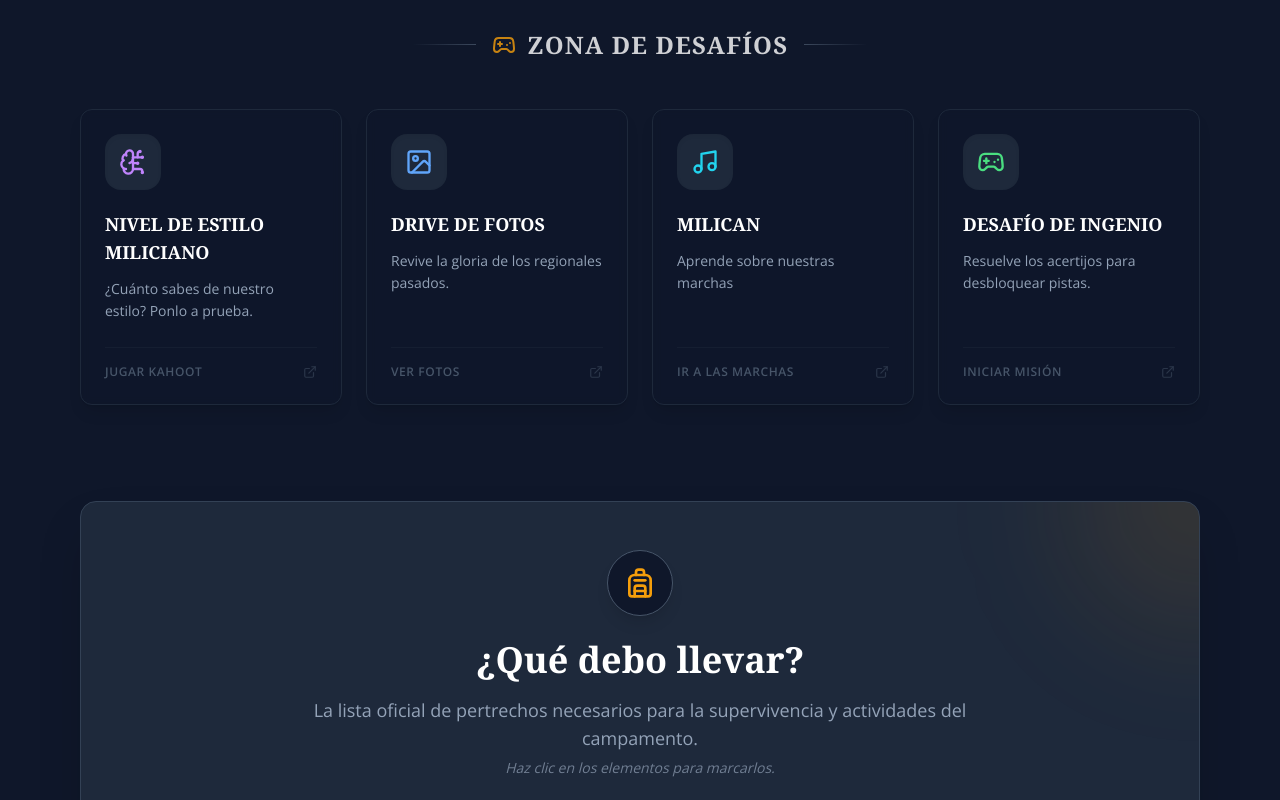
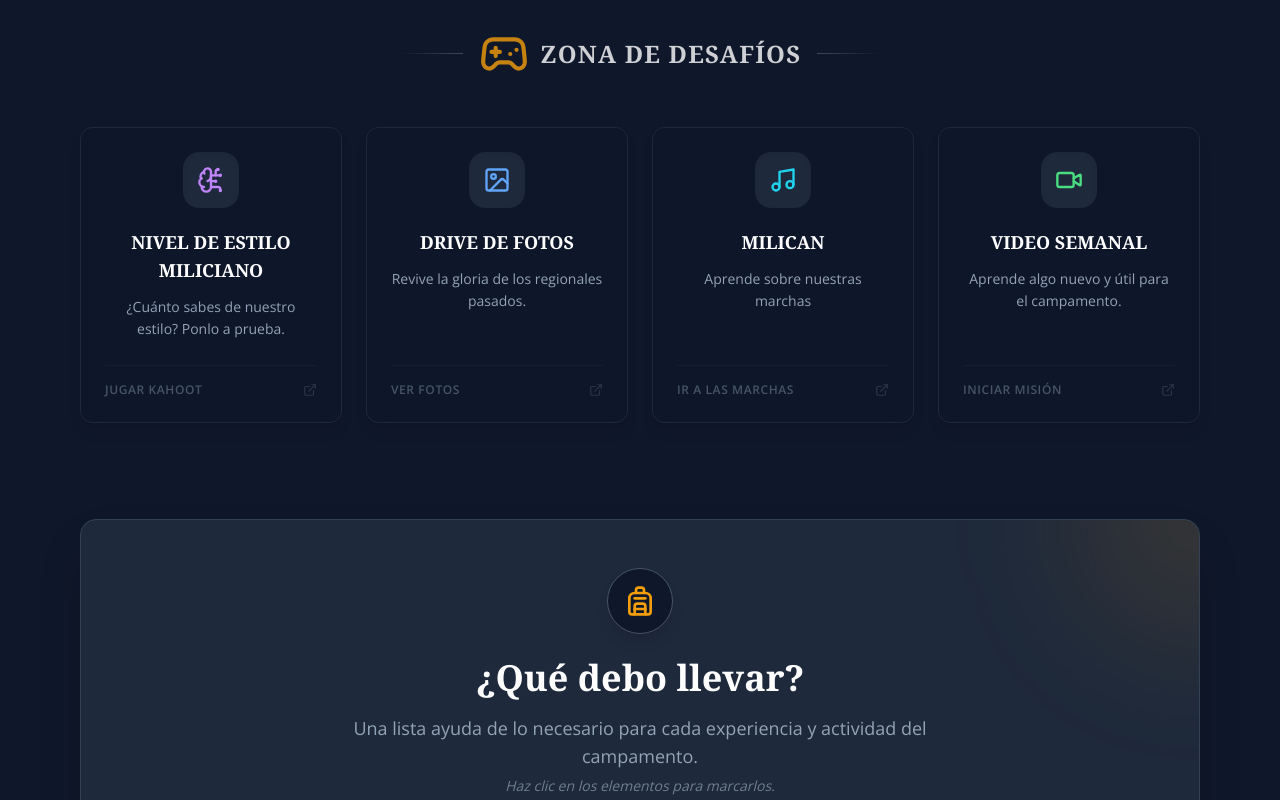
Before and after one commit to Santirod7/CampaMasculinaGaudete, a React (Vite) app: page /preparacion in a window 1280 px wide. Shown: the part 1440-2240 px from the top of the page. Built offline with nearby package versions, Linux system fonts and the light colour scheme.

Commit message:
Cambios previos al lanzamiento

```diff
--- a/src/components/pages/Inicio.tsx
+++ b/src/components/pages/Inicio.tsx
@@ -28,7 +28,7 @@ const Inicio: React.FC = () => {
             flex items-center justify-center text-center
             bg-cover bg-center bg-no-repeat
             h-[80vh] md:h-screen
-            bg-[url('https://picsum.photos/1920/1080?random=hero')]
+            bg-[url('https://img.freepik.com/foto-gratis/altas-montanas-colinas-cubiertas-bosques_181624-15442.jpg?semt=ais_hybrid&w=740&q=80')]
             before:content-['']
             before:absolute
             before:inset-0
@@ -73,23 +73,23 @@ const Inicio: React.FC = () => {
             <div className="w-24 h-1 bg-brand-orange mx-auto mb-10"></div>
 
             <p className="text-lg text-gray-600 dark:text-gray-300 max-w-3xl mx-auto mb-12 leading-relaxed">
-              Campamento Gaudete no es solo un lugar, es una experiencia transformadora. Bajo el lema del Campamento Regional 26, buscamos fortalecer lazos, superar límites y celebrar la alegría de la hermandad scout.
+              Campamento Gaudete no es solo un lugar, es una experiencia transformadora. En este tan esperado Campamento Regional 26, buscamos fortalecer la amistad regional, superar límites personales y celebrar la alegría en comunidad.
             </p>
             <div className="grid grid-cols-1 md:grid-cols-2 gap-12 items-center">
                 <div className="rounded-2xl overflow-hidden shadow-2xl border-4 border-white dark:border-brand-blue transform rotate-2 hover:rotate-0 transition-transform duration-500">
-                    <img src="https://picsum.photos/800/600?random=about1" alt="Campers" className="w-full h-full object-cover" />
+                    <img src="https://www.escolaioga.com/wp-content/uploads/2018/07/morning-2243465_1280.jpg" alt="Campers" className="w-full h-full object-cover" />
                 </div>
                 <div className="text-left space-y-6">
                     <div className="bg-brand-light dark:bg-gray-700 p-6 rounded-xl border-l-4 border-brand-blue">
                         <h3 className="text-2xl font-bold mb-2 font-heading text-brand-yellow dark:text-brand-yellow">Nuestra Misión</h3>
                         <p className="text-gray-600 dark:text-gray-300">
-                            Inspirar el crecimiento personal a través de la naturaleza y el servicio comunitario.
+                            Llevar la Palabra de Jesús, bajo la mejor experiencia de nuestro estilo: Los campamentos milicianos.
                         </p>
                     </div>
                     <div className="bg-brand-light dark:bg-gray-700 p-6 rounded-xl border-l-4 border-brand-white">
                         <h3 className="text-2xl font-bold mb-2 font-heading text-brand-yellow dark:text-brand-white">La Experiencia</h3>
                         <p className="text-gray-600 dark:text-gray-300">
-                            Desafíos técnicos, fogatas llenas de mística y la construcción de un mundo mejor.
+                            Arduos desafíos, fogatas amicales llenas de mística y actividades que renuevan el fervor del corazón.
                         </p>
                     </div>
                 </div>
--- a/src/components/pages/NewsCarousel.tsx
+++ b/src/components/pages/NewsCarousel.tsx
@@ -14,7 +14,7 @@ const NewsCarousel: React.FC<NewsCarouselProps> = ({ onOpenModal }) => {
   const slides = [
     {
       id: 1,
-      image: "https://images.unsplash.com/photo-1517178313056-6a2c531d041e?q=80&w=2070",
+      image: "https://www.clavesdigital.com.ar/vistas/fotos_noticias/10317-3_1632839819-formulario-inscripciones.congresos.jpg",
       title: "INSCRIPCIÓN ABIERTA",
       subtitle: "Asegura tu lugar en la fila. Cupos limitados.",
       action: "INSCRIBIRSE AHORA",
@@ -23,9 +23,9 @@ const NewsCarousel: React.FC<NewsCarouselProps> = ({ onOpenModal }) => {
     },
     {
       id: 2,
-      image: "https://images.unsplash.com/photo-1496545672479-7ac37b969871?q=80&w=2070",
+      image: "https://media.lv12.com.ar/p/963cc54c5331785c1f95cfa1ad6767f2/adjuntos/261/imagenes/001/841/0001841288/1200x675/smart/san-pedro-colalao.jpeg",
       title: "CONOCIENDO EL TERRENO",
-      subtitle: "Descubre dónde se librará la batalla.",
+      subtitle: "Descubre dónde se llevará a cabo el campamento.",
       action: "VER UBICACIÓN",
       type: "link_externo",
       url: "https://maps.app.goo.gl/F11DA7ZDhkSz3dHg8?g_st=iw" // <--- PON TU LINK DE MAPS
@@ -33,9 +33,9 @@ const NewsCarousel: React.FC<NewsCarouselProps> = ({ onOpenModal }) => {
     {
       id: 3,
       image: "https://images.unsplash.com/photo-1526772662000-3f88f10405ff?q=80&w=1974",
-      title: "PREPARACIÓN ESPIRITUAL",
-      subtitle: "Revisa los suministros necesarios para el combate.",
-      action: "VER SUMINISTROS",
+      title: "CAMINO AL CAMPAMENTO",
+      subtitle: "Enterate del camino que transitaremos juntos en preparación del campamento.",
+      action: "VER PREPARACIÓN",
       type: "link_interno",
       path: "/preparacion"
     }
--- a/src/components/pages/QuienesSomos.tsx
+++ b/src/components/pages/QuienesSomos.tsx
@@ -201,7 +201,7 @@ const QuienesSomos = () => {
                     ¿Cómo me inscribo?
                   </h2>
                   <p className="text-slate-400 text-base leading-relaxed">
-                    Hemos preparado un instructivo interactivo fácil de seguir para realizar el pago y el alta del seguro.
+                    Hemos preparado un instructivo interactivo fácil de seguir para realizar el pago e Inscripción.
                   </p>
                   <Link to="/pagos" className="inline-flex items-center justify-center gap-3 bg-amber-600 hover:bg-amber-700 text-white font-bold py-4 px-8 rounded-xl shadow-lg shadow-amber-600/20 transform hover:-translate-y-1 transition-all w-full lg:w-auto text-lg">
                     ABRIR GUÍA DE INSCRIPCIÓN <ArrowRight size={22} />
@@ -231,12 +231,12 @@ const QuienesSomos = () => {
         <div className="bg-slate-800 rounded-3xl overflow-hidden shadow-xl border border-slate-700 flex flex-col md:flex-row">
             <div className="md:w-1/3 p-8 md:p-12 flex flex-col justify-center items-start">
               <div className="flex items-center gap-2 text-amber-500 mb-4">
-                <MapPin size={24} /> <span className="font-bold tracking-wider text-sm uppercase">Punto de Encuentro</span>
+                <MapPin size={24} /> <span className="font-bold tracking-wider text-sm uppercase">Lugar del campamento</span>
               </div>
-              <h2 className="text-3xl font-bold text-white mb-4 font-serif">Campo La Estancia</h2>
+              <h2 className="text-3xl font-bold text-white mb-4 font-serif">Finca "Los Chulcas" </h2>
               <p className="text-slate-400 mb-8 text-sm leading-relaxed">
                 Ubicado en San Pedro de Colalao, Tucumán.<br/>
-                El transporte sale puntual desde la sede regional.
+                Consulta a tu jefe de ruca, para ver la llegada al lugar.
               </p>
               <a
                 href="https://maps.app.goo.gl/F11DA7ZDhkSz3dHg8?g_st=iw"
--- a/src/components/pages/Suministros.tsx
+++ b/src/components/pages/Suministros.tsx
@@ -15,7 +15,8 @@ import {
   Flashlight,
   BriefcaseMedical,
   Check,
-  Backpack
+  Backpack,
+Video
 } from 'lucide-react';
 
 const Suministros = () => {
@@ -104,9 +105,9 @@ const Suministros = () => {
       btnText: "Ir a las Marchas"
     },
     {
-      titulo: "Desafío de Ingenio",
-      desc: "Resuelve los acertijos para desbloquear pistas.",
-      icon: Gamepad2,
+      titulo: "Video semanal",
+      desc: "Aprende algo nuevo y útil para el campamento.",
+      icon: Video,
       color: "text-green-400",
       bgHover: "group-hover:bg-green-500/10",
       border: "hover:border-green-500/50",
@@ -122,7 +123,7 @@ const Suministros = () => {
       <div className="relative w-full h-[50vh] min-h-[450px] flex items-center justify-center mb-16">
         <div className="absolute inset-0 z-0">
           <img
-            src="https://images.unsplash.com/photo-1510936111840-655664ce87a8?q=80&w=2074"
+            src="https://encrypted-tbn0.gstatic.com/images?q=tbn:ANd9GcSKnKmofEH0LSqxWJ4UvVKib6aCJE8vHZwxwQ&s"
             alt="Ambiente de Oración"
             className="w-full h-full object-cover"
           />
@@ -202,8 +203,8 @@ const Suministros = () => {
       <section className="max-w-6xl mx-auto px-4 mb-24">
           <div className="flex items-center justify-center gap-4 mb-12 opacity-80">
               <div className="h-px w-16 bg-gradient-to-r from-transparent to-slate-600"></div>
-              <h2 className="text-2xl font-bold text-white font-serif uppercase tracking-wider flex items-center gap-3">
-                  <Gamepad2 className="text-amber-500" /> Zona de Desafíos
+              <h2 className="text-2xl font-bold text-white text-center font-serif uppercase tracking-wider flex items-center gap-3">
+                  <Gamepad2 size={50} className="text-amber-500 md:text-amber-500" /> Zona de Desafíos
               </h2>
               <div className="h-px w-16 bg-gradient-to-l from-transparent to-slate-600"></div>
           </div>
@@ -211,12 +212,12 @@ const Suministros = () => {
           <div className="grid grid-cols-1 md:grid-cols-2 lg:grid-cols-4 gap-6">
               {desafios.map((item, idx) => (
                   <a key={idx} href={item.link} target="_blank" rel="noreferrer" className={`bg-slate-900/50 backdrop-blur-sm rounded-xl p-6 border border-slate-800 hover:-translate-y-2 transition-all duration-300 group shadow-lg flex flex-col justify-between h-full ${item.border}`}>
-                      <div>
+                      <div className='items-center flex flex-col'>
                           <div className={`w-14 h-14 rounded-2xl flex items-center justify-center mb-5 transition-all duration-300 shadow-inner bg-slate-800 ${item.bgHover} ${item.color} group-hover:scale-110`}>
                               <item.icon size={28} />
                           </div>
-                          <h3 className="text-lg font-bold text-white mb-3 font-serif uppercase">{item.titulo}</h3>
-                          <p className="text-slate-400 text-sm mb-6 leading-relaxed">{item.desc}</p>
+                          <h3 className="text-lg font-bold text-center text-white mb-3 font-serif uppercase">{item.titulo}</h3>
+                          <p className="text-slate-400 text-sm mb-6 text-center leading-relaxed">{item.desc}</p>
                       </div>
                       <div className="flex items-center justify-between text-xs font-bold uppercase tracking-wider text-slate-600 group-hover:text-slate-200 transition-colors border-t border-slate-800/50 pt-4 mt-auto">
                           {item.btnText}
@@ -239,7 +240,7 @@ const Suministros = () => {
              </div>
              <h2 className="text-3xl md:text-4xl font-bold text-white font-serif mb-4">¿Qué debo llevar?</h2>
              <p className="text-slate-400 max-w-2xl mx-auto text-lg mb-8">
-               La lista oficial de pertrechos necesarios para la supervivencia y actividades del campamento.
+               Una lista ayuda de lo necesario para cada experiencia y actividad del campamento.
                <br/><span className="text-sm italic opacity-70">Haz clic en los elementos para marcarlos.</span>
              </p>
            </div>
--- a/src/components/ui/BackgroundMusicPlayer.tsx
+++ b/src/components/ui/BackgroundMusicPlayer.tsx
@@ -38,7 +38,7 @@ const BackgroundMusicPlayer = () => {
           },
           events: {
             'onReady': onPlayerReady,
-            'onStateChange': onPlayerStateChange, // Para sincronizar nuestro botón con el reproductor
+            'onStateChange': onPlayerStateChange,
           }
         });
       }
@@ -47,7 +47,7 @@ const BackgroundMusicPlayer = () => {
     // Lógica para cargar la API de YouTube
     if (!window.YT) {
       const tag = document.createElement('script');
-      tag.src = "https://www.youtube.com/iframe_api";
+      tag.src = "https://www.youtube.com/iframe_api"; // <-- CORREGIDO: URL DE LA API
       window.onYouTubeIframeAPIReady = createPlayer;
       const firstScriptTag = document.getElementsByTagName('script')[0];
       firstScriptTag.parentNode?.insertBefore(tag, firstScriptTag);
@@ -56,12 +56,10 @@ const BackgroundMusicPlayer = () => {
     }
   }, [VIDEO_ID]);
 
-  // Se ejecuta cuando el reproductor está listo para recibir comandos
   const onPlayerReady = (event: any) => {
     event.target.setVolume(volume);
   };
 
-  // Se ejecuta cada vez que el video cambia de estado (Play, Pausa, etc.)
   const onPlayerStateChange = (event: any) => {
     if (event.data === window.YT.PlayerState.PLAYING) {
       setIsPlaying(true);
@@ -70,7 +68,6 @@ const BackgroundMusicPlayer = () => {
     }
   };
 
-  // Función del botón principal
   const togglePlayPause = () => {
     if (!player.current || !player.current.getPlayerState) return;
 
@@ -81,7 +78,6 @@ const BackgroundMusicPlayer = () => {
     }
   };
 
-  // Función del slider de volumen
   const handleVolumeChange = (e: React.ChangeEvent<HTMLInputElement>) => {
     const newVolume = parseInt(e.target.value, 10);
     setVolume(newVolume);
@@ -92,17 +88,14 @@ const BackgroundMusicPlayer = () => {
 
   return (
     <>
-      {/*
-        El <iframe> siempre está aquí, pero invisible.
-        Lo ponemos fuera de la vista con `position: absolute` y `opacity: 0`.
-      */}
       <div
         ref={playerRef}
         style={{ position: 'absolute', top: '-9999px', left: '-9999px', width: '1px', height: '1px', opacity: 0 }}
       ></div>
 
       {/* Controlador visual flotante */}
-      <div className="fixed bottom-6 left-6 z-[100] flex items-center gap-3 group">
+      {/* ELIMINAMOS 'group' porque ya no es necesario para el hover */}
+      <div className="fixed bottom-6 left-6 z-[100] flex items-center gap-3">
 
         {/* BOTÓN PLAY/PAUSA */}
         <button
@@ -115,14 +108,17 @@ const BackgroundMusicPlayer = () => {
           ) : volume === 0 ? (
             <VolumeX className="w-6 h-6" />
           ) : (
-            // Ícono de PLAY inicial
             <Music className="w-6 h-6" />
           )}
         </button>
 
-        {/* SLIDER DE VOLUMEN */}
+        {/*
+          SLIDER DE VOLUMEN
+          AÑADIMOS 'hidden md:block' para que solo aparezca en DESKTOP
+        */}
         <div
           className={`
+            hidden md:block  {/* <-- ESTA ES LA LÍNEA MÁGICA */}
             transition-all duration-300 ease-in-out
             bg-slate-800/80 backdrop-blur-md p-2 rounded-full border-2 border-slate-700
             ${isPlaying ? 'w-24 opacity-100' : 'w-0 opacity-0 pointer-events-none'}
--- a/src/components/ui/VideoSection.tsx
+++ b/src/components/ui/VideoSection.tsx
@@ -20,8 +20,8 @@ const VideoSection = () => {
           <div className="inline-flex items-center gap-2 text-amber-500 font-bold tracking-widest uppercase text-xs mb-3">
             <Film size={14} /> Multimedia
           </div>
-          <h2 className="text-3xl md:text-5xl font-bold text-white font-serif mb-4">
-            Revive la Mística miliciana
+          <h2 className="text-3xl md:text-5xl font-bold text-white font-heading uppercase mb-4">
+           <span className='text-brand-yellow'>Reviví</span> la Mística miliciana
           </h2>
           <p className="text-slate-400 max-w-xl mx-auto">
             Un vistazo a lo que vivimos en nuestros campamentos. Fraternidad, formación y aventura.
```
